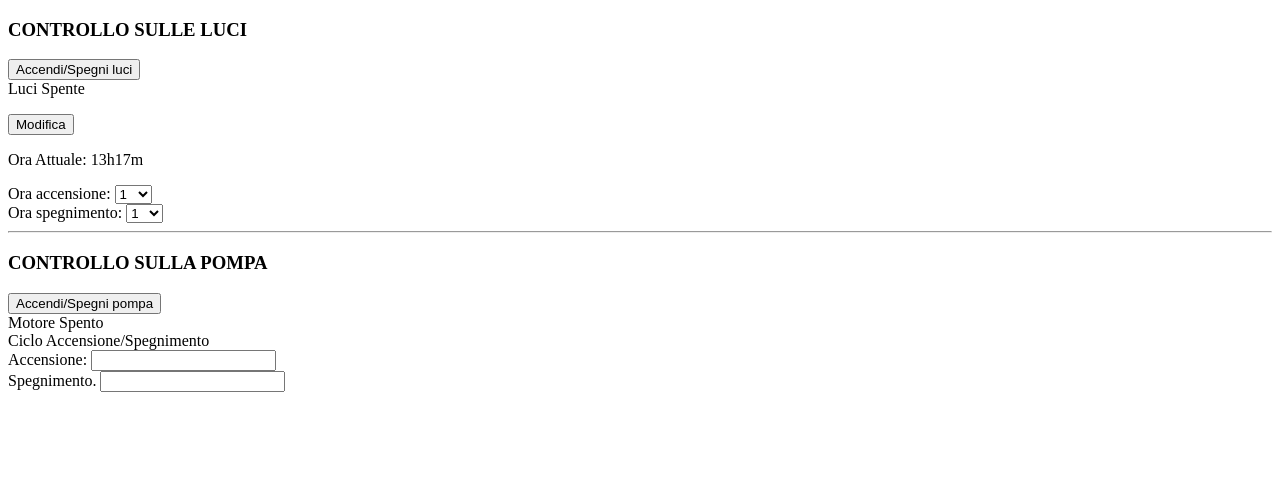
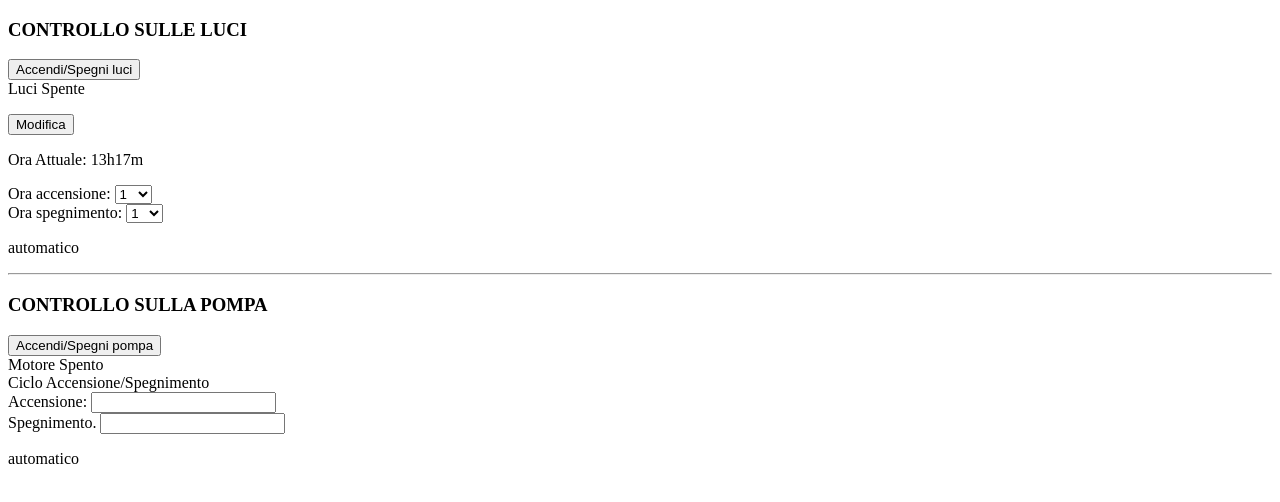
Before and after one commit to DavideSerri/Romatic, a plain HTML site: page index.html in a window 1280 px wide. Drawn offline with Linux system fonts and the light colour scheme; no server answers.

Commit message:
aggiunto paragro per gli id "automatico"
aggiunti 2 paragrafi che servirano per l'output dello stato automatico o meno della pompa e delle luci, poi da sistemare in futuro con un pulsante

```diff
--- a/index.html
+++ b/index.html
@@ -75,6 +75,9 @@
             <option value="24">24</option>
         </select>
     </div>
+    <div>
+        <p id="luciAutomatiche">automatico</p>
+    </div>
 
     <hr />
     <h3>CONTROLLO SULLA POMPA</h3>
@@ -88,6 +91,9 @@
      <div>
          <p id="sensoreLivello"></p>
      </div>
+    <div>
+        <p id="pompaAutomatica"> automatico</p>
+    </div>
 
 
 
```
